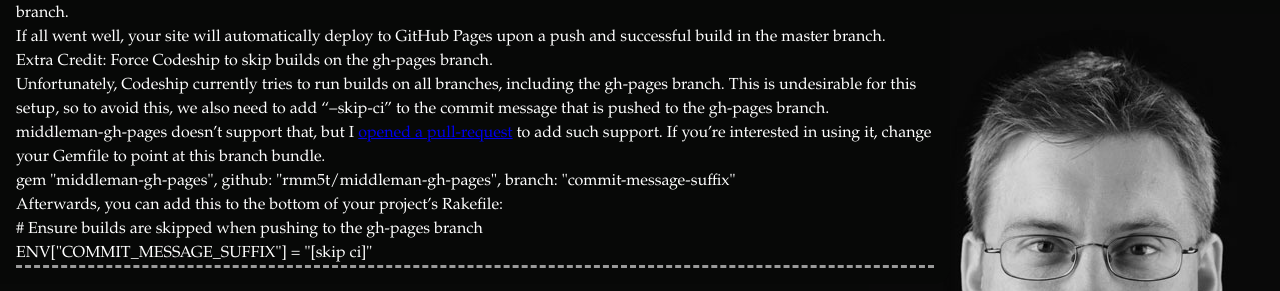
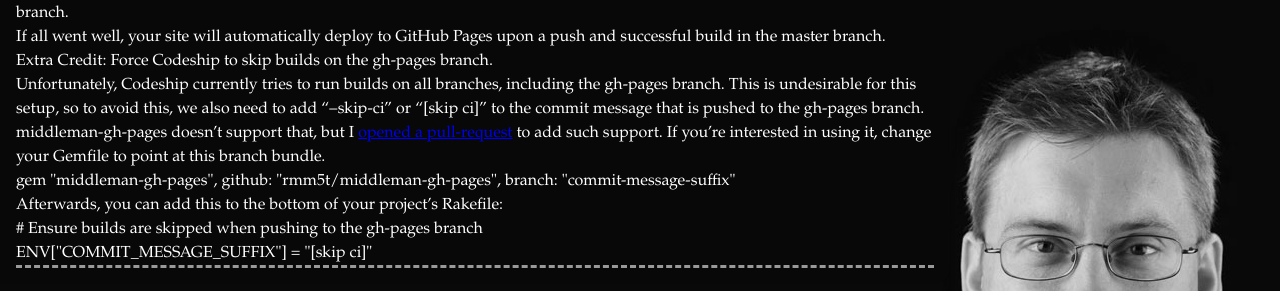
Before and after one commit to rmm5t/ryan.mcgeary.org, a Jekyll site: the page built from _posts/2013-12-19-continuous-integration-deployment-middleman-codeship-github-pages.md, in a window 1280 px wide and 1307 px high. Shown: the part 807-1098 px from the top of the window. Built offline with Jekyll 4.4.1, drawn with Linux system fonts in a browser that asks for light colours; nearby versions of some CDN libraries; comment, search, counter and statistics services are not loaded.

Commit message:
Fixed typo

```diff
--- a/_posts/2013-12-19-continuous-integration-deployment-middleman-codeship-github-pages.md
+++ b/_posts/2013-12-19-continuous-integration-deployment-middleman-codeship-github-pages.md
@@ -67,8 +67,8 @@
 
 Unfortunately, Codeship currently tries to run builds on all branches,
 including the `gh-pages` branch. This is undesirable for this setup, so to
-avoid this, we also need to add "--skip-ci" to the commit message that is
-pushed to the gh-pages branch.
+avoid this, we also need to add "--skip-ci" or "[skip ci]" to the commit
+message that is pushed to the gh-pages branch.
 
 middleman-gh-pages doesn't support that, but I
 [opened a pull-request](https://github.com/neo/middleman-gh-pages/pull/16) to
```
